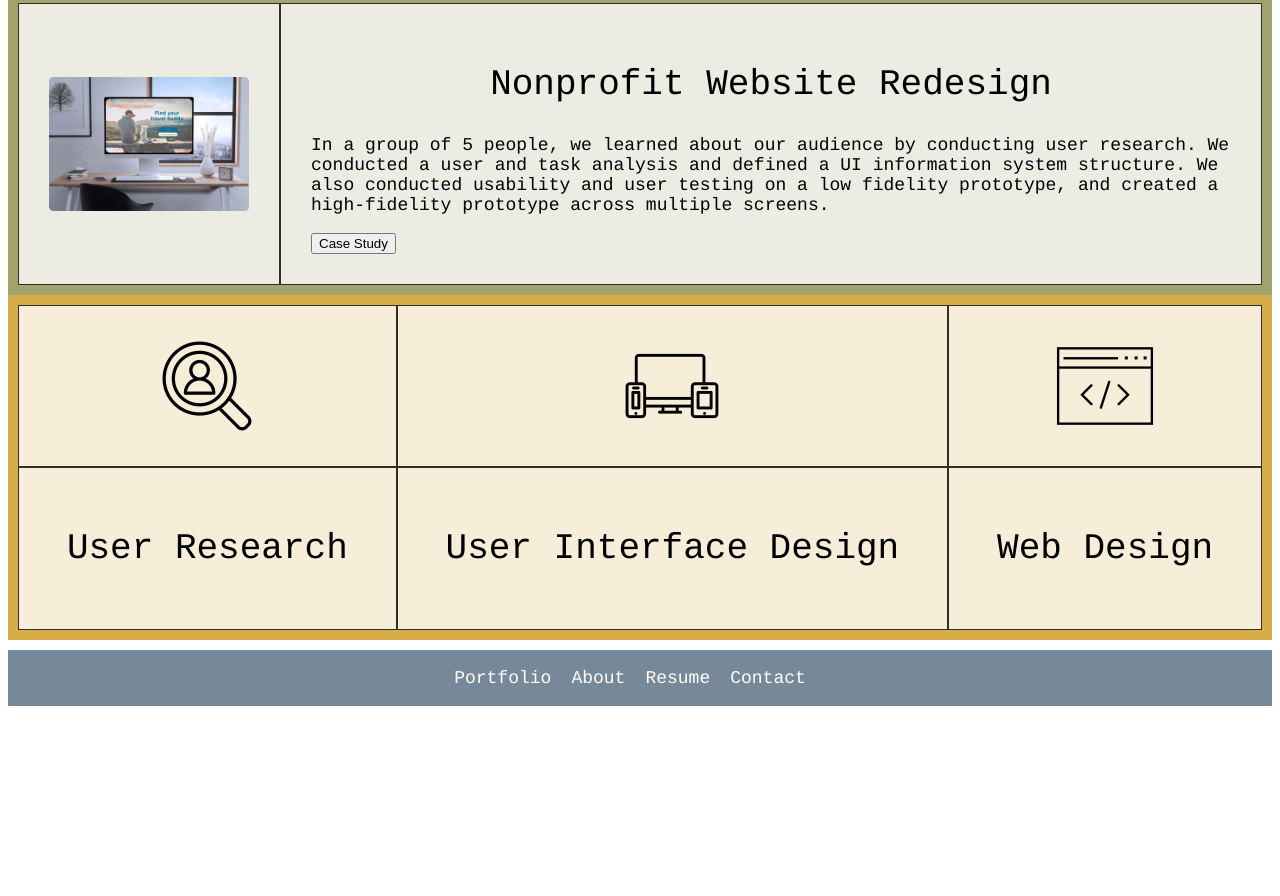
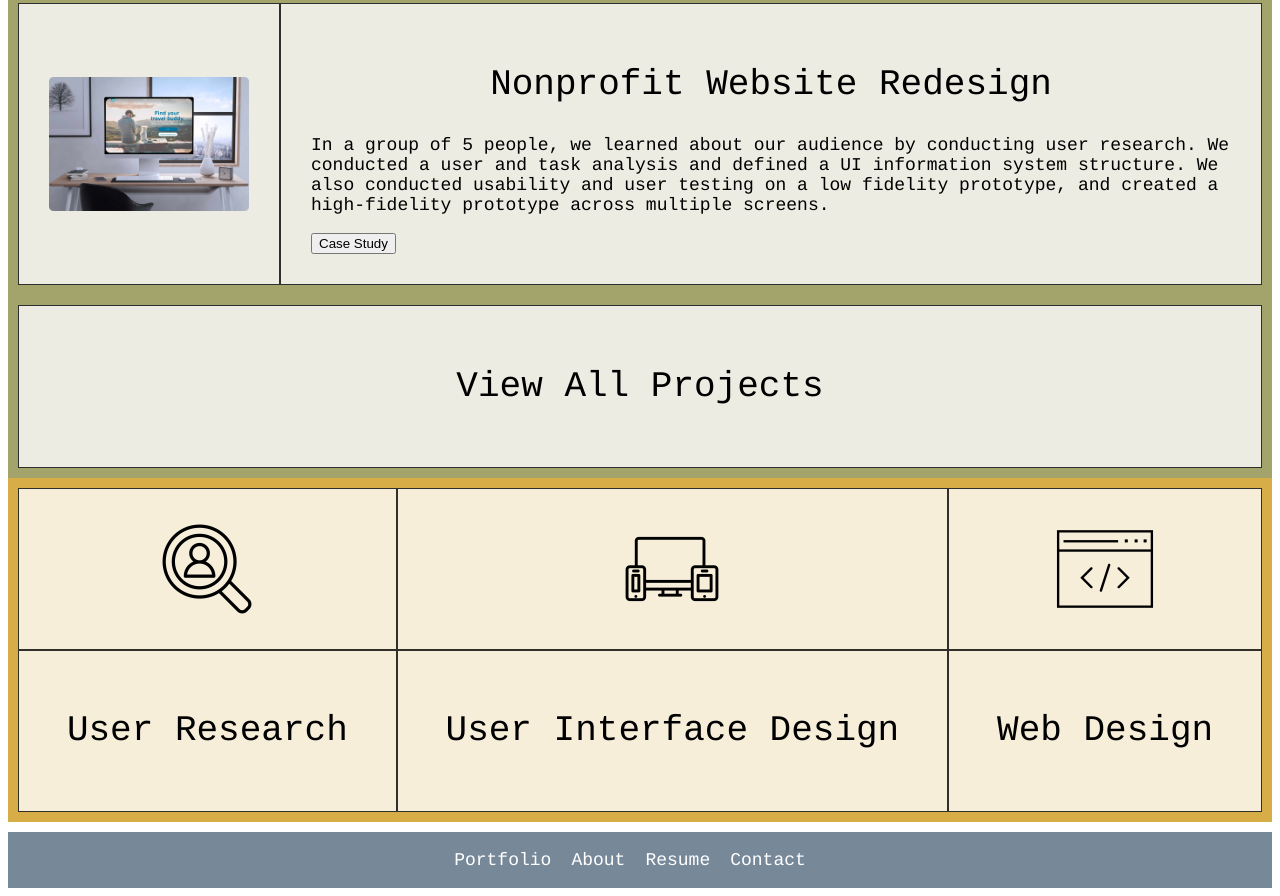
Before and after one commit to agsafford/Homework-18, a plain HTML site: page index.html in a window 1280 px wide. Shown: the part 1086-1982 px from the top of the page. Before the commit the page ends 1800 px from the top, so only its background shows below. Drawn offline with Linux system fonts and the light colour scheme.

Commit message:
HW18Final

```diff
--- a/css/index.css
+++ b/css/index.css
@@ -100,6 +100,13 @@ p {
     justify-content: center;
   }
 
+  .grid-container1 {
+    display: grid;
+    grid-template-columns: auto;
+    background-color: #A3A36C;
+    padding: 10px;
+  }
+
 
   .footer {
     left: 0;
--- a/index.html
+++ b/index.html
@@ -83,6 +83,13 @@
                           </div>
           </div>
 
+          <div class="grid-container1">
+            <div class="grid-item">
+            <h2>View All Projects</h2>
+            </div>
+                          </div>
+          </div>
+
 </section>
 
 <section class="mySkills">
```
